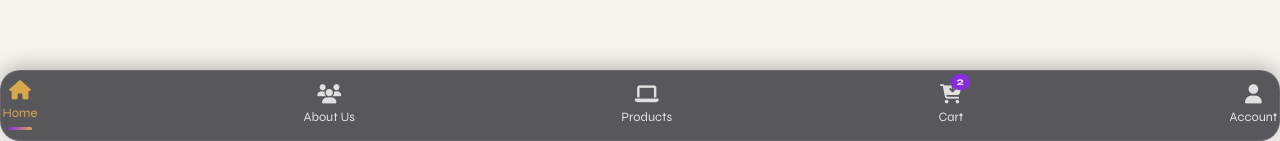
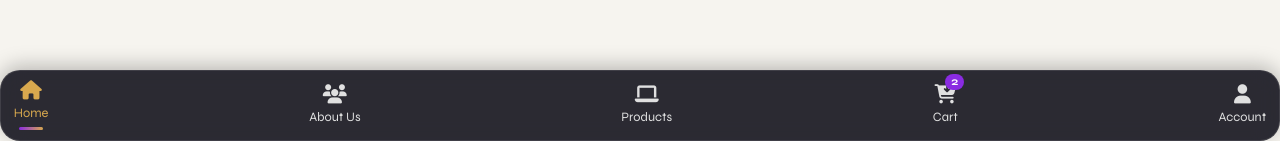
Before and after one commit to MiracleChibuike/techlap, a React (Vite) app: page / in a window 1280 px wide. Shown: the part 659-800 px from the top of the page. Built offline with nearby package versions, Linux system fonts and the light colour scheme; a web font is replaced by a local one.

Commit message:
add change

```diff
--- a/components/Navbar.css
+++ b/components/Navbar.css
@@ -162,8 +162,8 @@
     display: flex;
     justify-content: space-between;
     align-items: center;
-    padding: 0.6rem 0.1rem;
-    background: rgba(20, 20, 30, 0.7);
+    padding: 0.6rem 0.8rem;
+    background: rgba(20, 20, 30, 0.9);
     backdrop-filter: blur(12px) saturate(180%);
     -webkit-backdrop-filter: blur(12px) saturate(180%);
     border-radius: 20px;
```
